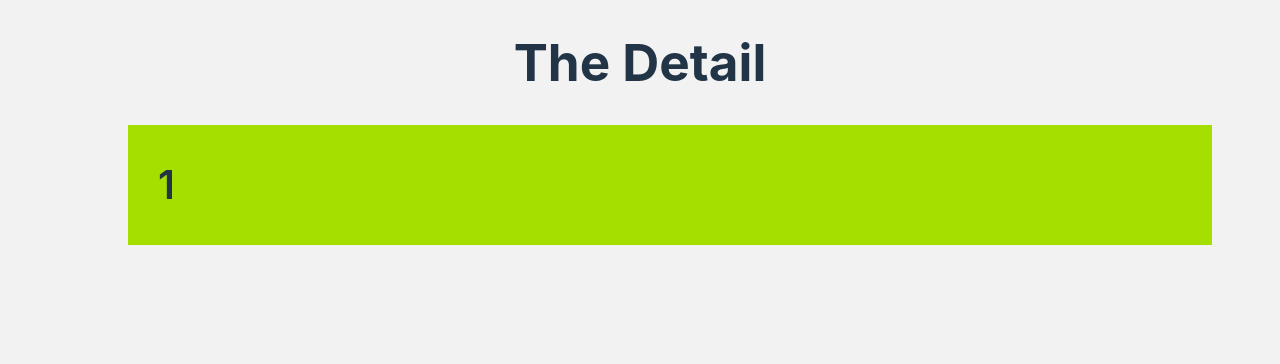
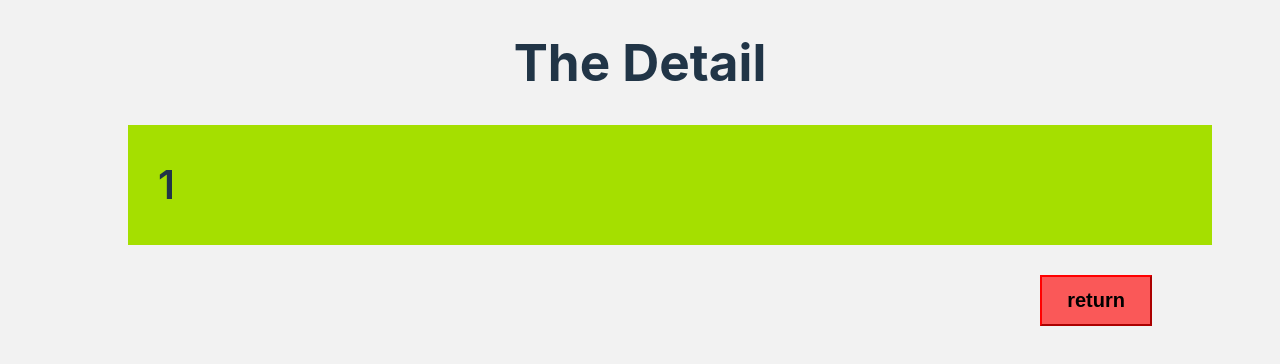
Before and after one commit to nomanoff/react-practice-for-owen, a React (Vite) app: page /detail/1 in a window 1280 px wide. Shown: the top 364 px of the page. Built offline with nearby package versions, Linux system fonts and the light colour scheme.

Commit message:
return button making

```diff
--- a/src/components/todoList.jsx
+++ b/src/components/todoList.jsx
@@ -54,12 +54,10 @@ function List({ item, index, onDelete }) {
   }, [item]);
 
   const onRemove = () => {
-    console.log(index);
     onDelete(index);
   };
 
   const toDetail = () =>{
-    console.log({item})
     navigate(`/detail/${item}`);
   }
 
--- a/src/pages/DetailPage/index.jsx
+++ b/src/pages/DetailPage/index.jsx
@@ -1,12 +1,19 @@
 import { useState } from "react";
 import DetailPageTemplate from "./template";
-import { useParams } from "react-router-dom";
+import { useParams,useNavigate, Navigate } from "react-router-dom";
+
 
 const DetailPage = () => {
     const {title} = useParams();
+    const navigate = useNavigate();
+
+    const returnToMain = () => {
+        navigate("/");
+    }
+
     return (
     <div>
-        <DetailPageTemplate text ={title}/>
+        <DetailPageTemplate text ={title} returnToMain = {returnToMain}/>
     </div>
     );
 };
--- /dev/null
+++ b/src/pages/DetailPage/template/ReturnButton.jsx
@@ -0,0 +1,26 @@
+import React from "react";
+import styled from "styled-components";
+
+const Return = styled.input`
+background: #FA5858;
+font-size: 20px;
+text-color: #ffffff;
+padding: 12px 25px;
+border-color: #ff0000;
+font-weight: 700;
+float: right;
+margin-top: 30px;
+margin-right: 10%;
+`
+
+const ReturnButton = ({returnToMain}) =>{
+    const onreturn = () => {
+        returnToMain();
+    }
+    return(
+        <Return type="button" value = "return" onClick ={onreturn}>
+        </Return>
+    );
+};
+
+export default ReturnButton
--- a/src/pages/DetailPage/template/index.jsx
+++ b/src/pages/DetailPage/template/index.jsx
@@ -1,5 +1,6 @@
 import styled from "styled-components";
 import Background from "../../../components/Background";
+import ReturnButton from "./ReturnButton";
 
 const Alltext = styled.div`
 font-size: 40px;
@@ -11,12 +12,12 @@ padding: 30px;
 text-align: left;
 `
 
-const DetailPageTemplate = (text) => {
-    console.log({text});
+const DetailPageTemplate = ({text, returnToMain}) => {
     return (
       <Background>
         <h1>The Detail</h1>
-        <Alltext>{text.text}</Alltext>
+        <Alltext>{text}</Alltext>
+        <ReturnButton returnToMain = {returnToMain}></ReturnButton>
       </Background>
     );
   };
```
Also changed, not shown: 2 other files (tests, documents, lock files or other folders).
